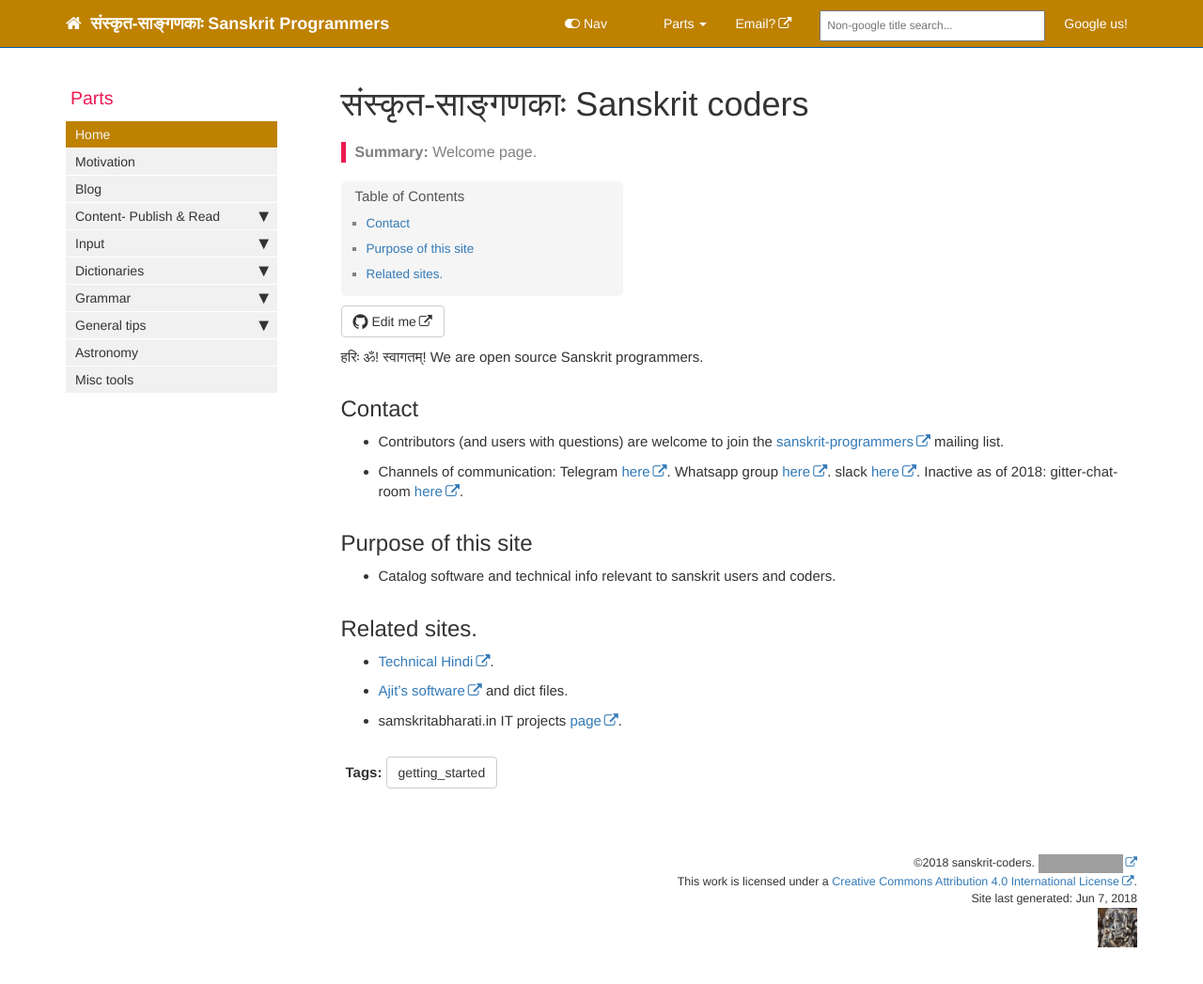
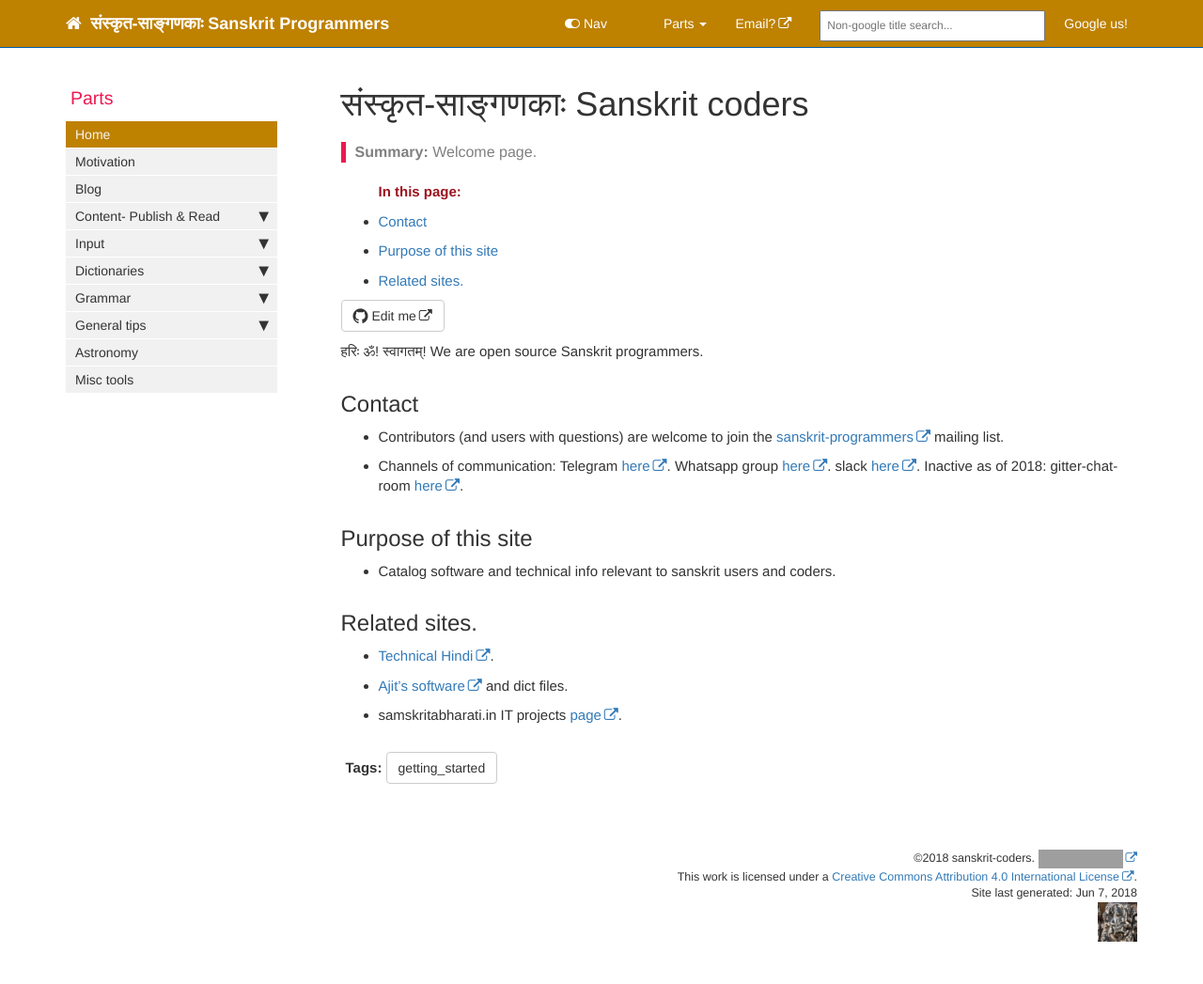
Before and after one commit to sanskrit-coders/jekyll-site-archived, a Jekyll site: the page built from index.md, in a window 1280 px wide and 1068 px high. Shown: the top 1047 px of the window at 94% size. Built offline with Jekyll 4.4.1, drawn with Linux system fonts in a browser that asks for light colours; nearby versions of some CDN libraries; comment, search, counter and statistics services are not loaded; grey boxes are pictures that could not be loaded.

Commit message:
Content update

```diff
--- a/css/customstyles.css
+++ b/css/customstyles.css
@@ -240,39 +240,10 @@ ul#results-container a:hover {
     margin: 3px;
 }
 
-div#toc ul li {
-    margin: 8px 0px 8px 22px;
-    font-size: 90%;
-    list-style: square;
-}
-div#toc ul {
-    background-color: whitesmoke;
-    padding: 5px;
-    border-radius: 5px;
-    max-width: 300px;
-    color: gray;
-}
-
-div#toc ul li ul {
-    padding-left:8px;
-
-}
-
-div#toc ul li ul li::before {
-    content: "–  ";
-}
-
 div#toc >ul::before {
-    content: "Table of Contents";
-    font-weight: 500;
-    color: #555;
-    text-align:center;
-    margin-left:auto;
-    margin-right:auto;
-    width:70px;
-    padding-top:20px;
-    padding-bottom:20px;
-    padding-left:10px;
+    content: "In this page:";
+    font-weight: bolder;
+    color: #9c131e;
 }
 
 li.dropdownActive a {
@@ -583,15 +554,6 @@ a[data-toggle] {
 .summary:before {
     content: "Summary: ";
     font-weight: bold;
-}
-
-.author {
-    font-size:120%;
-    color: #808080;
-    margin:20px 0px 20px 0px;
-    border-left: 5px solid #5266ed;
-    padding-left: 10px;
-
 }
 
 
```
Also changed, not shown: _includes/toc.html (+26 -9 lines).
